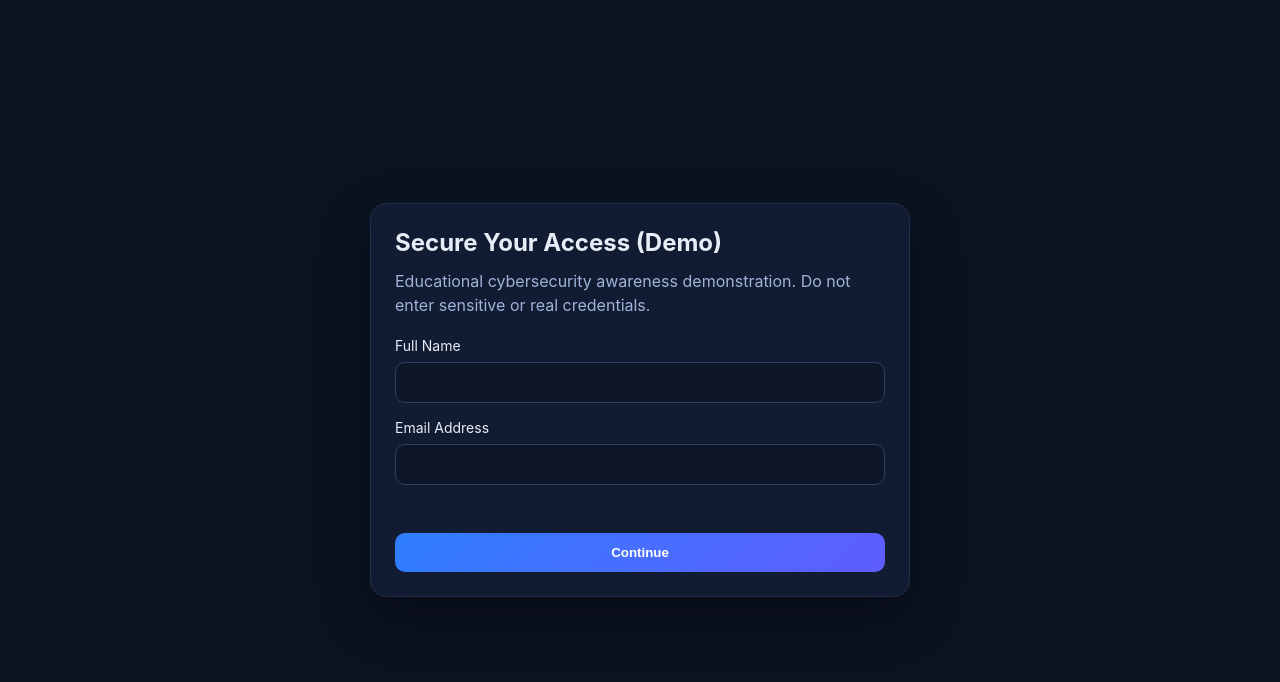
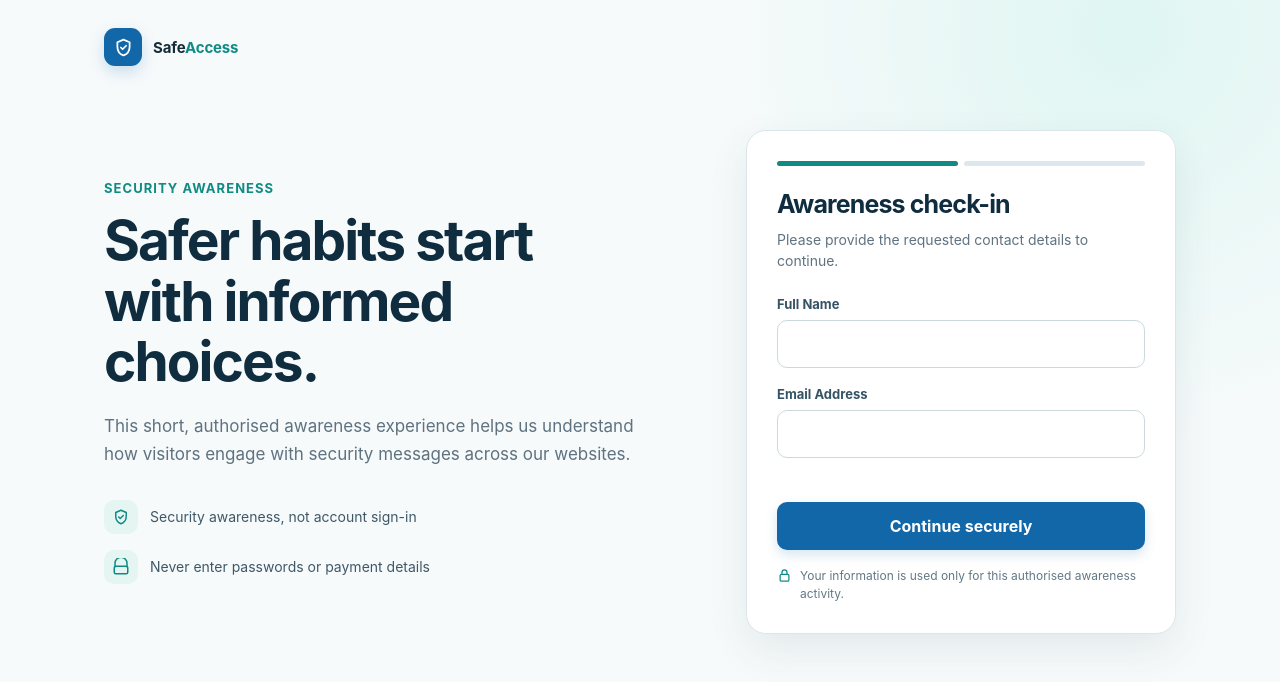
Before and after one commit to mdfarid01/Redirect, a website: page public/index.html in a window 1280 px wide. Drawn offline with Linux system fonts and the light colour scheme.

Commit message:
ui changes

```diff
--- a/public/index.html
+++ b/public/index.html
@@ -3,17 +3,26 @@
   <head>
     <meta charset="UTF-8" />
     <meta name="viewport" content="width=device-width, initial-scale=1.0" />
-    <title>Secure Your Access (Demo)</title>
+    <title>Safe Access Awareness</title>
     <link rel="stylesheet" href="/styles.css" />
   </head>
   <body>
     <main class="container">
-      <section class="card">
-        <h1>Secure Your Access (Demo)</h1>
-        <p class="notice">
-          Educational cybersecurity awareness demonstration. Do not enter sensitive or real credentials.
-        </p>
-        <form id="stepOneForm" novalidate>
+      <header class="site-header"><div class="brand-mark"><svg viewBox="0 0 24 24"><path d="M12 3 5 6v5c0 5 3 8.5 7 10 4-1.5 7-5 7-10V6l-7-3Z"/><path d="m9 12 2 2 4-4"/></svg></div><div class="brand-name">Safe<span>Access</span></div></header>
+      <div class="layout">
+        <section class="intro">
+          <p class="eyebrow">Security awareness</p>
+          <h1>Safer habits start with informed choices.</h1>
+          <p class="lead">This short, authorised awareness experience helps us understand how visitors engage with security messages across our websites.</p>
+          <div class="feature-list">
+            <div class="feature"><div class="feature-icon"><svg viewBox="0 0 24 24"><path d="M12 3 5 6v5c0 5 3 8.5 7 10 4-1.5 7-5 7-10V6l-7-3Z"/><path d="m9 12 2 2 4-4"/></svg></div>Security awareness, not account sign-in</div>
+            <div class="feature"><div class="feature-icon"><svg viewBox="0 0 24 24"><path d="M20 11.5V7a8 8 0 0 0-16 0v4.5"/><rect x="3" y="11" width="18" height="10" rx="2"/></svg></div>Never enter passwords or payment details</div>
+          </div>
+        </section>
+        <section class="card">
+          <div class="progress"><span class="active"></span><span></span></div>
+          <div class="card-header"><h2>Awareness check-in</h2><p class="notice">Please provide the requested contact details to continue.</p></div>
+          <form id="stepOneForm" novalidate>
           <label for="fullName">Full Name</label>
           <input id="fullName" name="fullName" type="text" autocomplete="name" required />
 
@@ -21,9 +30,11 @@
           <input id="email" name="email" type="email" autocomplete="email" required />
 
           <p class="error" id="errorText"></p>
-          <button type="submit">Continue</button>
-        </form>
-      </section>
+            <button type="submit">Continue securely</button>
+            <p class="privacy-note"><svg viewBox="0 0 24 24"><rect x="5" y="10" width="14" height="11" rx="2"/><path d="M8 10V7a4 4 0 0 1 8 0v3"/></svg>Your information is used only for this authorised awareness activity.</p>
+          </form>
+        </section>
+      </div>
     </main>
     <script src="/tracking.js" defer></script>
     <script src="/app.js" defer></script>
--- a/public/styles.css
+++ b/public/styles.css
@@ -1,100 +1,78 @@
-* {
-  box-sizing: border-box;
+:root {
+  color-scheme: light;
+  --ink: #152b3a;
+  --muted: #5f7280;
+  --line: #dbe6eb;
+  --blue: #1267a8;
+  --blue-dark: #0e5288;
+  --teal: #0f8b83;
+  --surface: #ffffff;
+  --tint: #f2f8f9;
 }
 
+* { box-sizing: border-box; }
+
 body {
+  min-width: 320px;
   margin: 0;
-  font-family: Inter, system-ui, -apple-system, Segoe UI, Roboto, sans-serif;
-  background: #0b1220;
-  color: #e6edf7;
+  color: var(--ink);
+  font-family: Inter, ui-sans-serif, system-ui, -apple-system, BlinkMacSystemFont, "Segoe UI", sans-serif;
+  background: radial-gradient(circle at 88% 4%, #dff6f2 0, transparent 26rem), #f7fafb;
 }
 
 .container {
+  width: min(100%, 1120px);
   min-height: 100vh;
-  display: grid;
-  place-items: center;
-  padding: 24px;
+  margin: 0 auto;
+  padding: 28px 24px 48px;
 }
 
-.card {
-  width: 100%;
-  max-width: 540px;
-  background: #111b31;
-  border: 1px solid #1f2d4a;
-  border-radius: 16px;
-  padding: 24px;
-  box-shadow: 0 20px 50px rgba(0, 0, 0, 0.3);
-}
+.site-header { display: flex; align-items: center; gap: 11px; margin-bottom: clamp(38px, 8vh, 78px); }
+.brand-mark { display: grid; place-items: center; width: 38px; height: 38px; color: white; background: var(--blue); border-radius: 11px; box-shadow: 0 6px 16px #1267a833; }
+.brand-mark svg, .feature-icon svg, .complete-icon svg { width: 21px; height: 21px; fill: none; stroke: currentColor; stroke-width: 2; stroke-linecap: round; stroke-linejoin: round; }
+.brand-name { font-size: 15px; font-weight: 750; letter-spacing: -.01em; }
+.brand-name span { color: var(--teal); }
 
-h1,
-h2 {
-  margin: 0 0 12px;
-}
+.layout { display: grid; grid-template-columns: minmax(0, 1fr) 430px; gap: clamp(36px, 8vw, 105px); align-items: center; }
+.intro { max-width: 530px; }
+.eyebrow { margin: 0 0 14px; color: var(--teal); font-size: 13px; font-weight: 750; letter-spacing: .08em; text-transform: uppercase; }
+h1, h2 { margin: 0; color: #102d40; letter-spacing: -.035em; line-height: 1.1; }
+h1 { font-size: clamp(36px, 4.3vw, 55px); }
+h2 { font-size: 29px; }
+.lead { margin: 20px 0 0; color: var(--muted); font-size: 17px; line-height: 1.65; }
+.feature-list { display: grid; gap: 16px; margin-top: 32px; }
+.feature { display: flex; align-items: center; gap: 12px; color: #3e5868; font-size: 14px; }
+.feature-icon { display: grid; place-items: center; width: 34px; height: 34px; flex: 0 0 34px; color: var(--teal); background: #e5f5f2; border-radius: 10px; }
+.feature-icon svg { width: 18px; height: 18px; }
 
-p.notice {
-  margin: 0 0 20px;
-  color: #9fb4d8;
-  line-height: 1.5;
-}
+.card { width: 100%; background: var(--surface); border: 1px solid var(--line); border-radius: 20px; padding: 30px; box-shadow: 0 16px 42px rgba(25, 65, 82, .09); }
+.step-card { max-width: 430px; margin: clamp(12px, 7vh, 68px) auto; }
+.card-header { margin-bottom: 24px; }
+.card-header h2 { font-size: 25px; }
+.notice { margin: 10px 0 0; color: var(--muted); font-size: 14px; line-height: 1.55; }
+.progress { display: flex; gap: 6px; margin: 0 0 25px; }
+.progress span { height: 5px; flex: 1; background: #dce8ed; border-radius: 999px; }
+.progress span.active { background: var(--teal); }
+label { display: block; margin: 0 0 8px; color: #365363; font-size: 13px; font-weight: 700; }
+input { width: 100%; margin: 0 0 18px; padding: 13px 14px; color: var(--ink); font: inherit; border: 1px solid #cbd9df; border-radius: 10px; background: #fff; transition: border-color .15s, box-shadow .15s; }
+input::placeholder { color: #98aab4; }
+input:focus { outline: 0; border-color: var(--blue); box-shadow: 0 0 0 3px #1267a81c; }
+button { width: 100%; padding: 14px; color: white; font: inherit; font-weight: 750; cursor: pointer; background: var(--blue); border: 0; border-radius: 10px; box-shadow: 0 5px 12px #1267a82b; transition: background .15s, transform .15s; }
+button:hover { background: var(--blue-dark); }
+button:active { transform: translateY(1px); }
+.privacy-note { display: flex; gap: 8px; margin: 17px 0 0; color: #637985; font-size: 12px; line-height: 1.5; }
+.privacy-note svg { width: 15px; height: 15px; flex: 0 0 15px; margin-top: 1px; color: var(--teal); fill: none; stroke: currentColor; stroke-width: 2; }
+.error { min-height: 20px; margin: -4px 0 10px; color: #b42318; font-size: 13px; }
 
-label {
-  display: block;
-  font-size: 14px;
-  margin-bottom: 8px;
-}
+.complete-card { max-width: 550px; margin: 8vh auto; text-align: center; }
+.complete-icon { display: grid; place-items: center; width: 58px; height: 58px; margin: 0 auto 18px; color: var(--teal); background: #e5f5f2; border-radius: 50%; }
+.complete-icon svg { width: 28px; height: 28px; }
+.complete-card .notice { max-width: 410px; margin: 15px auto 0; }
 
-input {
-  width: 100%;
-  padding: 12px 14px;
-  border-radius: 10px;
-  border: 1px solid #2d3f63;
-  background: #0d1629;
-  color: #e6edf7;
-  margin-bottom: 16px;
-}
+.table-wrap { overflow: auto; border: 1px solid var(--line); border-radius: 12px; }
+table { width: 100%; border-collapse: collapse; background: #fff; }
+th, td { padding: 12px; color: var(--ink); text-align: left; border-bottom: 1px solid var(--line); font-size: 14px; }
+th { background: var(--tint); }
 
-input:focus {
-  outline: 2px solid #4c8dff;
-  border-color: transparent;
-}
-
-button {
-  width: 100%;
-  padding: 12px;
-  border: 0;
-  border-radius: 10px;
-  background: linear-gradient(135deg, #2f7eff, #5f5dff);
-  color: white;
-  font-weight: 600;
-  cursor: pointer;
-}
-
-.error {
-  color: #ff9d9d;
-  margin: 0 0 12px;
-  min-height: 20px;
-}
-
-.table-wrap {
-  overflow: auto;
-  border: 1px solid #1f2d4a;
-  border-radius: 12px;
-}
-
-table {
-  width: 100%;
-  border-collapse: collapse;
-  background: #0d1629;
-}
-
-th,
-td {
-  text-align: left;
-  padding: 12px;
-  border-bottom: 1px solid #1f2d4a;
-  font-size: 14px;
-}
-
-th {
-  background: #13203a;
-}
+@media (max-width: 820px) { .layout { grid-template-columns: 1fr; gap: 36px; } .intro { max-width: 620px; } .layout .card { max-width: 530px; } .site-header { margin-bottom: 44px; } }
+@media (max-width: 480px) { .container { padding: 20px 16px 36px; } .card { padding: 24px 20px; border-radius: 16px; } h1 { font-size: 35px; } }
```
Also changed, not shown: public/phone.html (+7 -8 lines), public/thank-you.html (+5 -6 lines).
